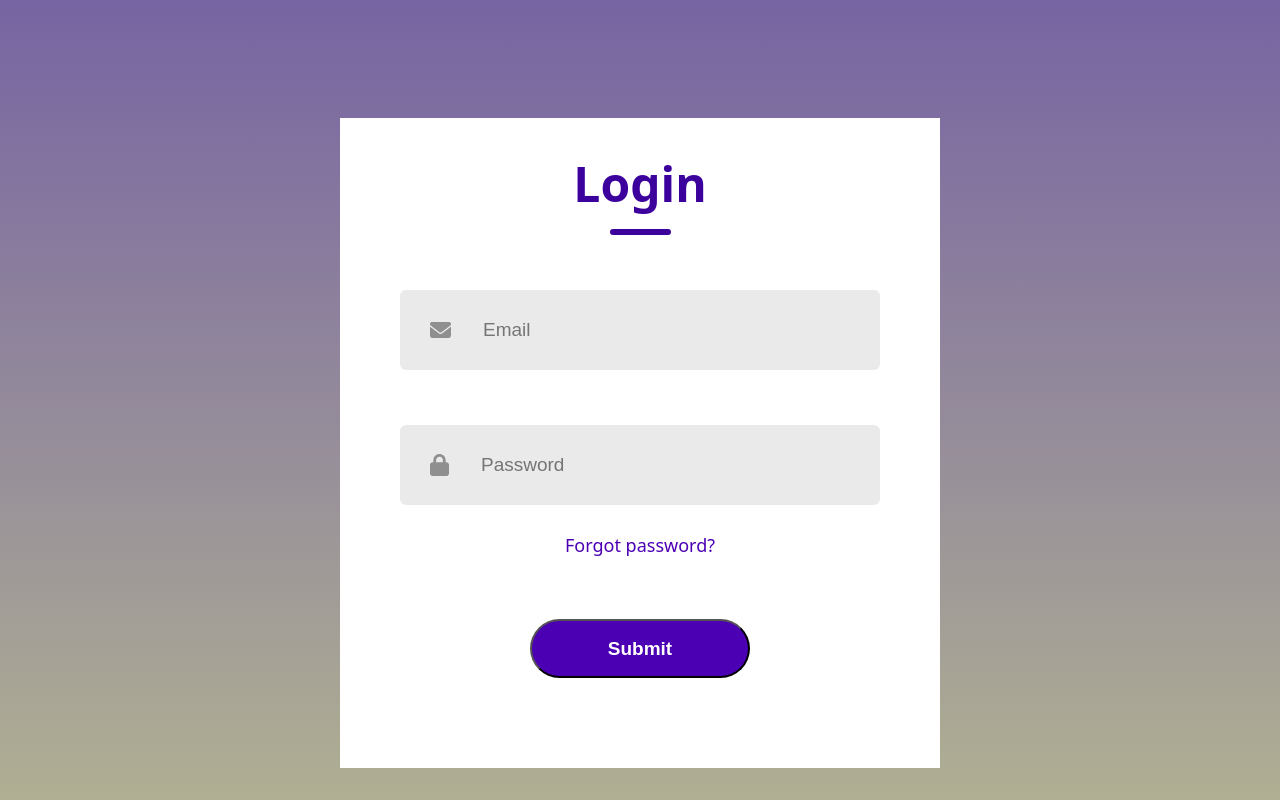
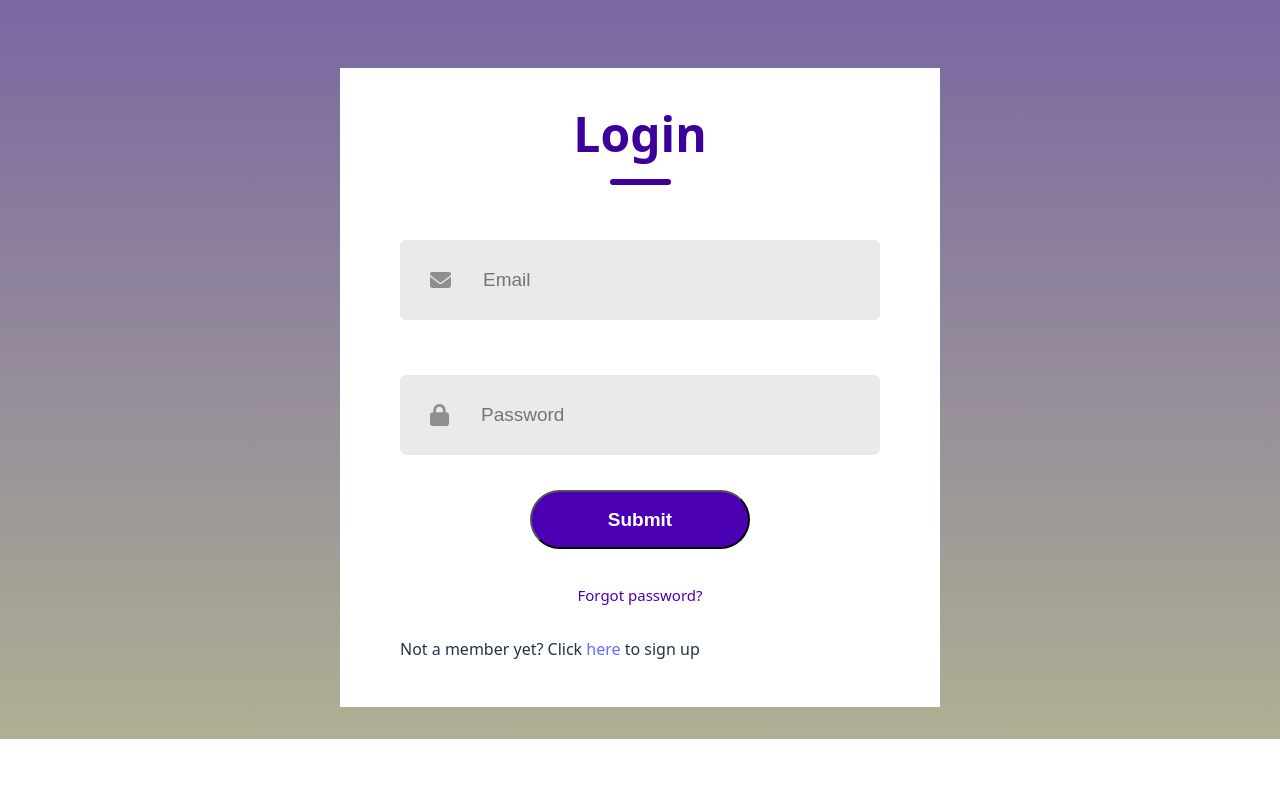
Before and after one commit to Rimplin/CMPS278-Google-drive-clone, a React (Vite) app: page / in a window 1280 px wide. Shown: the part 1069-1869 px from the top of the page. After the commit the page ends 1808 px from the top, so only its background shows below. Built offline with nearby package versions, Linux system fonts and the light colour scheme.

Commit message:
minor changes to login.jsx and its css

```diff
--- a/src/Components/LoginSignup/Login.jsx
+++ b/src/Components/LoginSignup/Login.jsx
@@ -30,11 +30,14 @@ export const Login = () => {
           </div>
         </div>
 
-        <div className="forgot-password"><a href='https://www.google.com'>Forgot password?</a></div>
-
         <div className="submit-container">
           <button type="submit" className='submit'>Submit</button>
         </div>
+
+        <div className="forgot-password"><a href='https://www.google.com'>Forgot password?</a></div>
+
+        <p>Not a member yet? Click <a>here</a> to sign up</p>
+
       </div>
     )
   }
--- a/src/Components/LoginSignup/LoginSignup.css
+++ b/src/Components/LoginSignup/LoginSignup.css
@@ -66,9 +66,8 @@
 .forgot-password {
     display: flex;
     justify-content: center;
-    margin-top: 27px;
     color: #797979;
-    font-size: 18px;
+    font-size: 15px;
 }
 
 .forgot-password a{
@@ -79,7 +78,7 @@
 .submit-container{
     display: flex;
     gap: 30px;
-    margin: 60px auto;
+    margin: 35px auto;
 }
 
 .submit{
@@ -96,7 +95,13 @@
     cursor: pointer;
 }
 
-.gray{
+.container p{
+    text-align: left;
+    margin-left: 60px;
+    margin-top: 30px;
+}
+
+/* .gray{
     background: #EAEAEA;
     color: #676767;
-}
+} */
```
